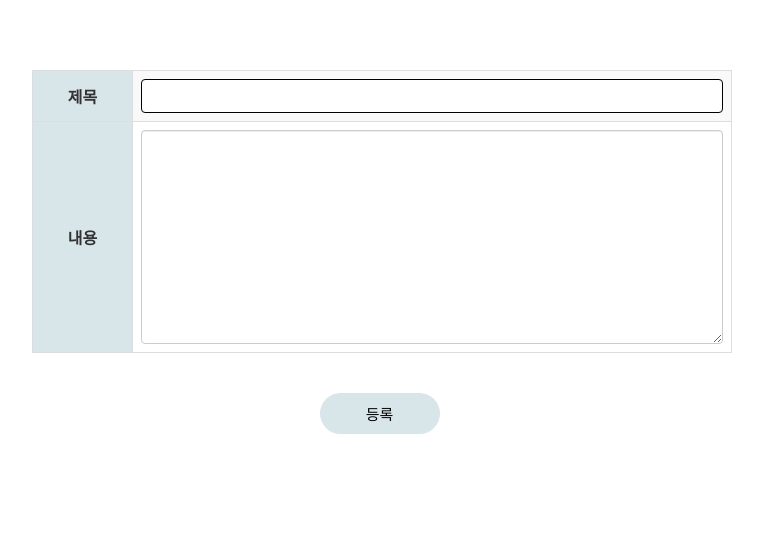
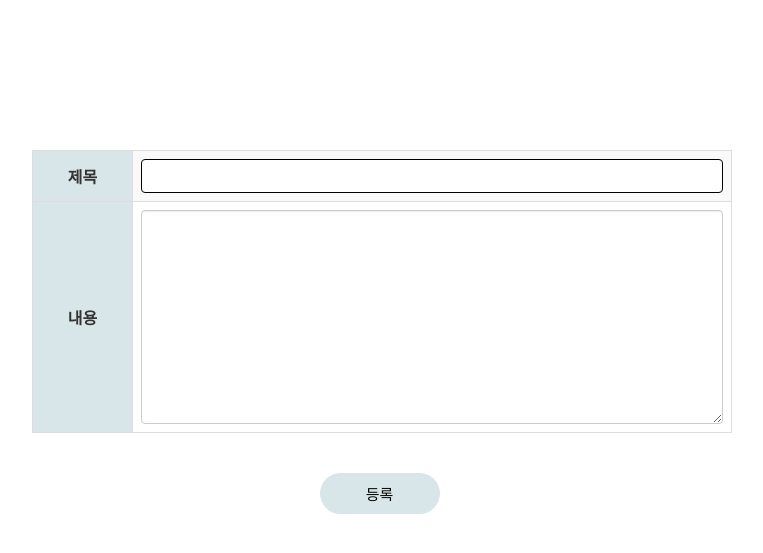
Before and after one commit to yongjunism/BobBit, a Django app: template qandaBoard/templates/qandaBoard/post.html in a window 1280 px wide. Shown: the part 80-633 px from the top of the page, without its empty margins (258-1021 px from the left). Run offline with Django 4.2, Linux system fonts and the light colour scheme; the template is opened without the code that fills it, so the values that code supplies are empty; some libraries are stand-ins or nearby versions; some web fonts are replaced.

Commit message:
경로 변경

```diff
--- a/qandaBoard/templates/qandaBoard/post.html
+++ b/qandaBoard/templates/qandaBoard/post.html
@@ -17,7 +17,7 @@
 {% endblock head %}
 
 {% block contents %}
-    <form action="{% url 'qandaBoard:post' %}" method="post" enctype="multipart/form-data">
+    <form action="{% url 'qandaBoard:post' %}" method="post" enctype="multipart/form-data" style="margin-top:230px;">
     {% csrf_token %}
         <table class="table table-striped table-bordered" style="width:700px; margin-top:150px;margin-left: auto; margin-right: auto;">
             <tr>
--- a/templates/base/base.html
+++ b/templates/base/base.html
@@ -84,7 +84,7 @@
                     <a href="./rank">랭킹</a>
                 </div>
                 <div class="nav-item">
-                    <a href="./qna">QnA</a>
+                    <a href="/qna">QnA</a>
                 </div>
             </div>
             <div class="header-user">
```
